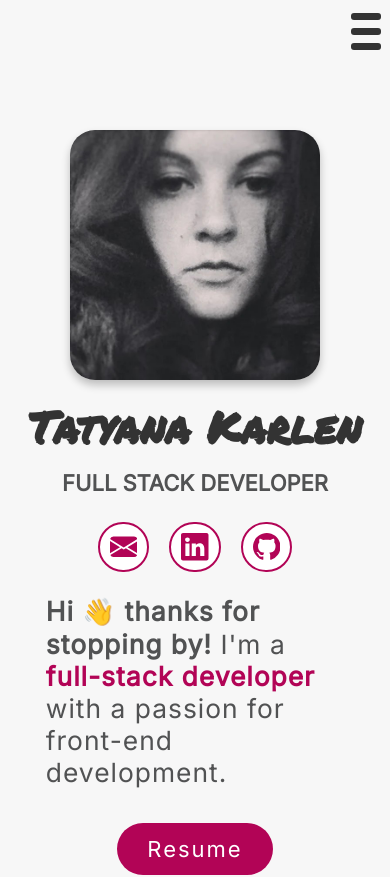
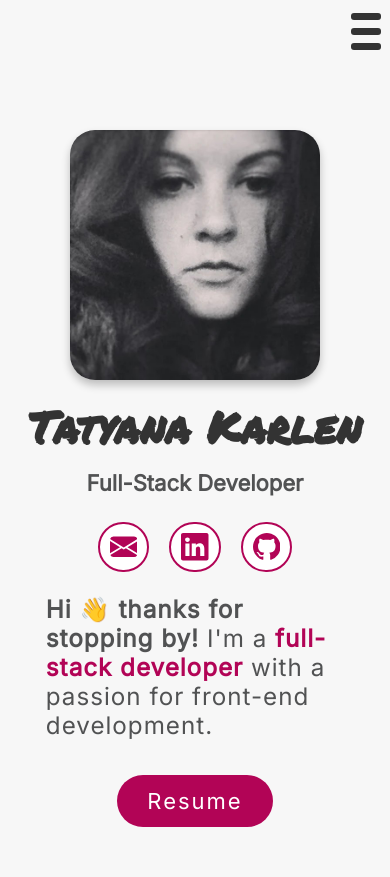
Before and after one commit to tatyanakarlen/PortfolioWebsite, a React (Create React App) app: page / in a window 390 px wide. Shown: the top 877 px of the page. Built offline with nearby package versions, Linux system fonts and the light colour scheme.

Commit message:
some changes

```diff
--- a/src/components/Carousel/Carousel.css
+++ b/src/components/Carousel/Carousel.css
@@ -79,7 +79,8 @@
   }
 
   #X {
-    transform: translateY(-0.8rem);
+    transform: translateY(-1.5rem);
+    right: -0.1rem;
     position: absolute;
     font-size: 2.2rem;
     cursor: pointer;
--- a/src/components/Carousel/Carousel.jsx
+++ b/src/components/Carousel/Carousel.jsx
@@ -2,6 +2,13 @@ import React, { useState } from 'react';
 import { FaArrowAltCircleRight, FaArrowAltCircleLeft } from 'react-icons/fa';
 import './Carousel.css';
 import { AiFillCloseCircle } from 'react-icons/ai';
+
+import {IoIosArrowForward} from 'react-icons/io';
+import {IoIosArrowBack} from 'react-icons/io';
+import {IoMdCloseCircle} from 'react-icons/io';
+
+
+
 
 export default function Carousel(props) {
   const SliderData = [
@@ -48,14 +55,15 @@ export default function Carousel(props) {
             {index === current && (
               <div>
                 <img id="image" alt="test" src={slide.image}></img>
-                <AiFillCloseCircle
+
+                <IoMdCloseCircle
                   id="X"
                   onClick={() => props.setCarouselActive(false)}
 
                 />
 
-                <FaArrowAltCircleRight className="right-arr" onClick={nextSlide} />
-                <FaArrowAltCircleLeft className="left-arr" onClick={nextSlide} />
+                <IoIosArrowForward className="right-arr" onClick={nextSlide} />
+                <IoIosArrowBack className="left-arr" onClick={nextSlide} />
 
               </div>
             )}
--- a/src/components/Hero/Hero.css
+++ b/src/components/Hero/Hero.css
@@ -307,7 +307,7 @@ text-decoration: none;
 
 .mobile-header p {
 
-  font-size: 1.2em;
+  font-size: 1.1em;
   padding-top: 13px;
   width: 85%;
   letter-spacing: 1px;
--- a/src/components/Hero/Hero.jsx
+++ b/src/components/Hero/Hero.jsx
@@ -101,7 +101,7 @@ const Hero = () => {
           <header class="mobile-header">
             <img src={bioPic}></img>
             <h1>Tatyana Karlen</h1>
-            <h3>FULL STACK DEVELOPER</h3>
+            <h3>Full-Stack Developer</h3>
             <div class="btn-icons-container-mobile">
               <ul class="right-side-icons-mobile">
                 <li>
--- a/src/components/MobileAbout/MobileAbout.jsx
+++ b/src/components/MobileAbout/MobileAbout.jsx
@@ -21,7 +21,7 @@ const MobileAbout = () => {
                   rel="noopener noreferrer"
                 >
                   Contact&nbsp;
-                  <BsFillEnvelopeFill style={{ fontSize: '2rem' }} />
+                  <BsFillEnvelopeFill style={{ fontSize: '2rem', color: '#b20456' }} />
                 </a>
     </div>
   );
--- a/src/components/Skills/Skills.css
+++ b/src/components/Skills/Skills.css
@@ -50,6 +50,7 @@
     .skills-icon-container {
       gap: 4rem;
       width: 90%;
+      max-width: 100%;
     }
    }
 
```
